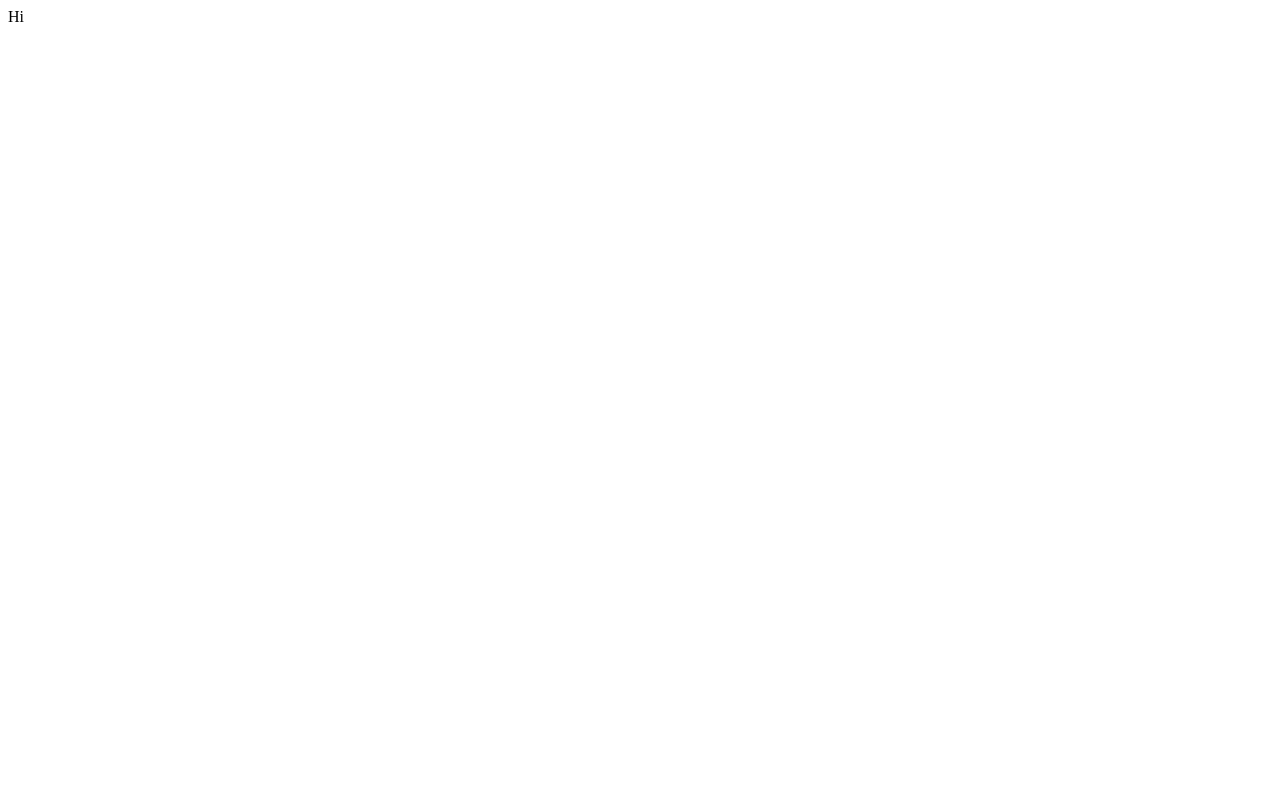
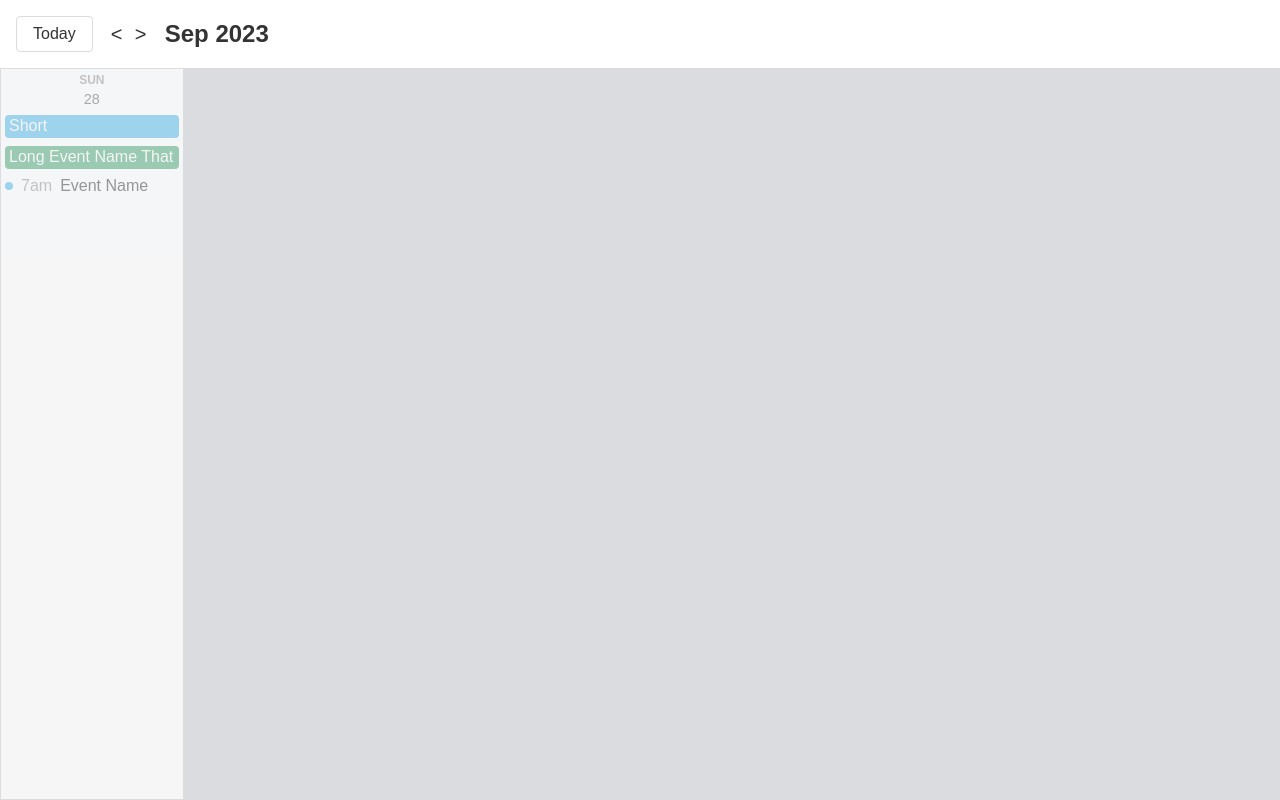
Before and after one commit to Codefreyy/Calendar-Clone, a React (Vite) app: page / in a window 1280 px wide. Built offline with nearby package versions, Linux system fonts and the light colour scheme.

Commit message:
feat: add buttons to back/forward a month as well as for jumping to the current month

```diff
--- a/package.json
+++ b/package.json
@@ -10,6 +10,7 @@
     "preview": "vite preview"
   },
   "dependencies": {
+    "date-fns": "^2.30.0",
     "react": "^18.2.0",
     "react-dom": "^18.2.0"
   },
--- a/src/App.tsx
+++ b/src/App.tsx
@@ -1,5 +1,13 @@
+import { useState } from "react"
+import GoogleCalendar from "./components/GoogleCalendar"
+
 function App() {
-  return <>Hi</>
+  const [value, setValue] = useState<Date>(new Date())
+  return (
+    <>
+      <GoogleCalendar value={value} onChange={setValue} />
+    </>
+  )
 }
 
 export default App
--- /dev/null
+++ b/src/components/GoogleCalendar.tsx
@@ -0,0 +1,88 @@
+import { useState } from "react"
+import {
+  addMonths,
+  eachDayOfInterval,
+  startOfWeek,
+  endOfWeek,
+  startOfMonth,
+  endOfMonth,
+  format,
+} from "date-fns"
+
+interface DateProps {
+  value: Date
+}
+
+function GoogleCalendar({ value }: DateProps) {
+  const [visibleMonth, setVisibleMonth] = useState(value || new Date())
+
+  const visibleDates = eachDayOfInterval({
+    start: startOfWeek(startOfMonth(visibleMonth)),
+    end: endOfWeek(endOfMonth(visibleMonth)),
+  })
+
+  function showPrevMonth() {
+    setVisibleMonth((currentMonth: Date) => {
+      return addMonths(currentMonth, -1)
+    })
+  }
+
+  function showNextMonth() {
+    setVisibleMonth((currentMonth: Date) => {
+      return addMonths(currentMonth, 1)
+    })
+  }
+
+  function jumpToCurrentMonth() {
+    setVisibleMonth(value)
+  }
+
+  return (
+    <>
+      <div className="calendar">
+        <div className="header">
+          <button className="btn" onClick={jumpToCurrentMonth}>
+            Today
+          </button>
+          <div>
+            <button className="month-change-btn" onClick={showPrevMonth}>
+              &lt;
+            </button>
+            <button className="month-change-btn" onClick={showNextMonth}>
+              &gt;
+            </button>
+          </div>
+          <span className="month-title">
+            {visibleMonth && format(visibleMonth, "MMM yyyy")}
+          </span>
+        </div>
+        <div className="days">
+          <div className="day non-month-day old-month-day">
+            <div className="day-header">
+              <div className="week-name">Sun</div>
+              <div className="day-number">28</div>
+              <button className="add-event-btn">+</button>
+            </div>
+            <div className="events">
+              <button className="all-day-event blue event">
+                <div className="event-name">Short</div>
+              </button>
+              <button className="all-day-event green event">
+                <div className="event-name">
+                  Long Event Name That Just Keeps Going
+                </div>
+              </button>
+              <button className="event">
+                <div className="color-dot blue"></div>
+                <div className="event-time">7am</div>
+                <div className="event-name">Event Name</div>
+              </button>
+            </div>
+          </div>
+        </div>
+      </div>
+    </>
+  )
+}
+
+export default GoogleCalendar
--- a/src/index.css
+++ b/src/index.css
@@ -0,0 +1,455 @@
+*,
+*::before,
+*::after {
+  box-sizing: border-box;
+  font-family: sans-serif;
+}
+
+:root {
+  --blue-background: hsl(200, 80%, 50%);
+  --red-background: hsl(0, 75%, 60%);
+  --green-background: hsl(150, 80%, 30%);
+  --border-color: #dadce0;
+  --border-size: 1px;
+  --day-padding: 0.25rem;
+}
+
+body {
+  margin: 0;
+}
+
+#root {
+  height: 100vh;
+  max-width: 1500px;
+  margin: 0 auto;
+}
+
+.calendar {
+  height: 100%;
+  display: flex;
+  flex-direction: column;
+  color: #333;
+}
+
+.header {
+  padding: 1rem;
+  width: 100%;
+  display: flex;
+  align-items: center;
+}
+
+.header > * {
+  margin-right: 0.5rem;
+}
+
+.header > :last-child {
+  margin-right: 0;
+}
+
+.btn {
+  background: none;
+  border: 1px solid var(--border-color);
+  border-radius: 0.25rem;
+  padding: 0.5rem 1rem;
+  font-size: 1rem;
+  cursor: pointer;
+  transition: background-color 250ms;
+  color: #333;
+}
+
+.btn:hover {
+  background-color: #f1f3f4;
+}
+
+.btn.btn-delete {
+  border-color: hsl(0, 75%, 60%);
+  background-color: hsl(0, 75%, 95%);
+  color: hsl(0, 75%, 10%);
+}
+
+.btn.btn-delete:hover {
+  background-color: hsl(0, 75%, 90%);
+}
+
+.btn.btn-success {
+  border-color: hsl(150, 80%, 30%);
+  background-color: hsl(150, 80%, 95%);
+  color: hsl(150, 80%, 10%);
+}
+
+.btn.btn-success:hover {
+  background-color: hsl(150, 80%, 90%);
+}
+
+.close-btn {
+  cursor: pointer;
+  background: none;
+  border: none;
+  font-size: 1.75rem;
+  width: 2rem;
+  padding: 0;
+  height: 2rem;
+  text-align: center;
+  vertical-align: middle;
+  border-radius: 100%;
+  transition: background-color 250ms;
+  color: #333;
+}
+
+.close-btn:hover {
+  background-color: #eaeaea;
+}
+
+.month-change-btn {
+  cursor: pointer;
+  background: none;
+  border: none;
+  font-size: 1.25rem;
+  width: 2rem;
+  padding: 0;
+  height: 2rem;
+  text-align: center;
+  vertical-align: middle;
+  border-radius: 100%;
+  transition: background-color 250ms;
+  color: #333;
+}
+
+.month-change-btn:hover {
+  background-color: #f1f3f4;
+}
+
+.month-change-btn:first-child {
+  margin-right: -0.5rem;
+}
+
+.month-title {
+  font-size: 1.5rem;
+  font-weight: bold;
+}
+
+.days {
+  flex-grow: 1;
+  overflow-y: auto;
+  display: grid;
+  grid-template-columns: repeat(7, minmax(0, 1fr));
+  grid-auto-rows: minmax(100px, 1fr);
+  background-color: var(--border-color);
+  gap: var(--border-size);
+  padding: var(--border-size);
+}
+
+.day {
+  background-color: white;
+  padding: var(--day-padding);
+  overflow: hidden;
+  display: flex;
+  flex-direction: column;
+}
+
+.non-month-day {
+  opacity: 0.75;
+}
+
+.old-month-day .events,
+.old-month-day .day-header {
+  opacity: 0.5;
+}
+
+.day-header {
+  margin-bottom: 0.25rem;
+  display: flex;
+  flex-direction: column;
+  align-items: center;
+  position: relative;
+}
+
+.week-name {
+  text-transform: uppercase;
+  font-size: 0.75rem;
+  font-weight: bold;
+  color: #777;
+}
+
+.day-number {
+  font-size: 0.9rem;
+  width: 1.5rem;
+  height: 1.5rem;
+  display: flex;
+  justify-content: center;
+  align-items: center;
+}
+
+.day-number.today {
+  background-color: var(--blue-background);
+  border-radius: 50%;
+  color: white;
+}
+
+.day:hover .add-event-btn,
+.add-event-btn:focus {
+  opacity: 1;
+}
+
+.add-event-btn {
+  opacity: 0;
+  position: absolute;
+  background: none;
+  border: none;
+  border-radius: 50%;
+  width: 1.5rem;
+  height: 1.5rem;
+  display: flex;
+  justify-content: center;
+  align-items: center;
+  right: 0;
+  top: 0;
+  font-size: 1.25rem;
+  cursor: pointer;
+  color: #333;
+}
+
+.add-event-btn:hover {
+  background-color: #f1f3f4;
+}
+
+.event {
+  display: flex;
+  align-items: center;
+  overflow: hidden;
+  white-space: nowrap;
+  cursor: pointer;
+  flex-shrink: 0;
+  background: none;
+  width: 100%;
+  border: none;
+  font-size: 1rem;
+  padding: 0;
+}
+
+.all-day-event {
+  color: white;
+  padding: 0.15rem 0.25rem;
+  border-radius: 0.25rem;
+}
+
+.all-day-event .event-name {
+  overflow: hidden;
+}
+
+.event > * {
+  margin-right: 0.5rem;
+}
+
+.event > :last-child {
+  margin-right: 0;
+}
+
+.event-time {
+  color: #777;
+}
+
+.color-dot {
+  border-radius: 50%;
+  width: 0.5rem;
+  height: 0.5rem;
+  flex-shrink: 0;
+}
+
+.color-dot.blue,
+.all-day-event.blue {
+  background-color: var(--blue-background);
+}
+
+.color-dot.red,
+.all-day-event.red {
+  background-color: var(--red-background);
+}
+
+.color-dot.green,
+.all-day-event.green {
+  background-color: var(--green-background);
+}
+
+.events {
+  display: flex;
+  flex-direction: column;
+  gap: 0.5rem;
+  flex-grow: 1;
+  overflow: hidden;
+}
+
+.events-view-more-btn {
+  border: none;
+  background: none;
+  font-weight: bold;
+  color: #555;
+  cursor: pointer;
+  width: 100%;
+}
+
+.modal {
+  position: fixed;
+  top: 0;
+  left: 0;
+  bottom: 0;
+  right: 0;
+  display: flex;
+  justify-content: center;
+  align-items: center;
+}
+
+.modal .overlay {
+  background-color: transparent;
+  width: 100%;
+  height: 100%;
+  position: fixed;
+  animation: fade-in 250ms forwards;
+}
+
+.modal.closing .overlay {
+  animation: fade-in 250ms forwards reverse;
+}
+
+@keyframes fade-in {
+  100% {
+    background-color: rgba(0, 0, 0, 0.5);
+  }
+}
+
+.modal .modal-body {
+  background-color: white;
+  border-radius: 0.5rem;
+  padding: 1rem;
+  z-index: 1;
+  min-width: 300px;
+  max-width: 95%;
+  animation: pop-in 250ms forwards;
+  scale: 0;
+}
+
+.modal.closing .modal-body {
+  animation: pop-in 250ms forwards reverse;
+}
+
+@keyframes pop-in {
+  100% {
+    scale: 1;
+  }
+}
+
+.modal-title {
+  font-size: 1.5rem;
+  margin-bottom: 1.5rem;
+  display: flex;
+  justify-content: space-between;
+  align-items: center;
+}
+
+.modal-title > * {
+  margin-right: 0.25rem;
+}
+
+.modal-title > :last-child {
+  margin-right: 0;
+}
+
+.modal-title > small {
+  color: #555;
+}
+
+.form-group {
+  display: flex;
+  flex-direction: column;
+  margin-bottom: 1rem;
+}
+
+.form-group.checkbox {
+  flex-direction: row;
+  align-items: center;
+}
+
+.form-group.checkbox input {
+  cursor: pointer;
+  margin-right: 0;
+}
+
+.form-group.checkbox label {
+  padding-left: 0.5rem;
+  cursor: pointer;
+}
+
+.form-group:last-child {
+  margin-bottom: 0;
+}
+
+.form-group label {
+  font-weight: bold;
+  font-size: 0.8rem;
+  color: #777;
+}
+
+.form-group input {
+  padding: 0.25rem 0.5rem;
+}
+
+.row {
+  display: flex;
+}
+
+.row > * {
+  flex-grow: 1;
+  flex-basis: 0;
+  margin-right: 0.5rem;
+}
+
+.row > :last-child {
+  margin-right: 0;
+}
+
+.row.left > * {
+  flex-grow: 0;
+}
+
+.sr-only {
+  visibility: hidden;
+  height: 0;
+  width: 0;
+  display: block;
+}
+
+.color-radio {
+  position: absolute;
+  opacity: 0;
+  left: -9999px;
+}
+
+.color-radio + label::before {
+  content: "";
+  display: block;
+  width: 1.75rem;
+  height: 1.75rem;
+  border-radius: 0.25rem;
+  cursor: pointer;
+  opacity: 0.25;
+}
+
+.color-radio:checked + label::before {
+  opacity: 1;
+}
+
+.color-radio:focus + label::before {
+  outline: 1px solid black;
+}
+
+.color-radio[value="blue"] + label::before {
+  background-color: var(--blue-background);
+}
+
+.color-radio[value="red"] + label::before {
+  background-color: var(--red-background);
+}
+
+.color-radio[value="green"] + label::before {
+  background-color: var(--green-background);
+}
--- a/tsconfig.json
+++ b/tsconfig.json
@@ -7,7 +7,7 @@
     "skipLibCheck": true,
 
     /* Bundler mode */
-    "moduleResolution": "bundler",
+    "moduleResolution": "node",
     "allowImportingTsExtensions": true,
     "resolveJsonModule": true,
     "isolatedModules": true,
```
Also changed, not shown: 1 other file (tests, documents, lock files or other folders).
